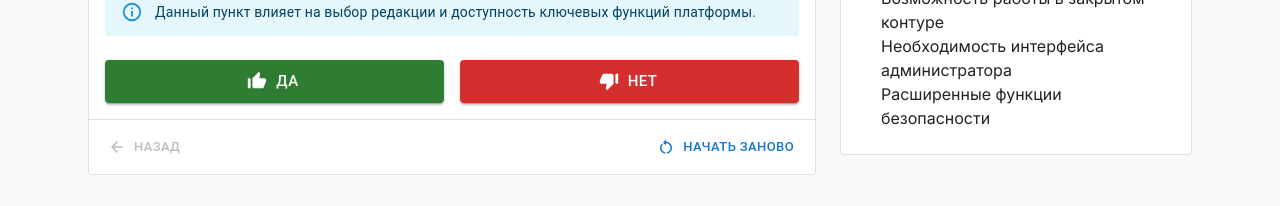
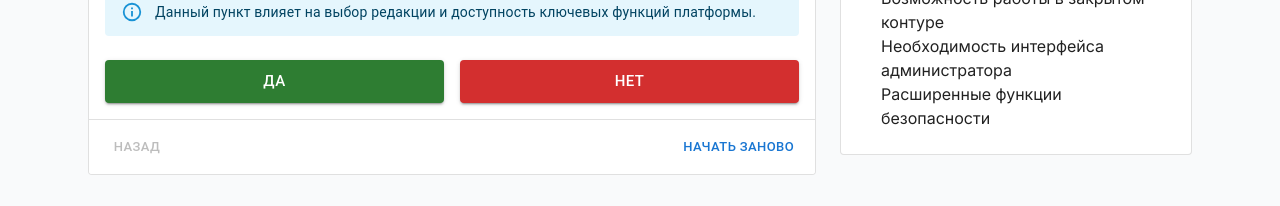
Before and after one commit to heAdz0r/dkp_license_graph, a Next.js app: page / in a window 1280 px wide. Shown: the part 492-698 px from the top of the page. Built offline with nearby package versions, Linux system fonts and the light colour scheme.

Commit message:
Fix icons import in StepCalculator

```diff
--- a/src/components/StepCalculator.tsx
+++ b/src/components/StepCalculator.tsx
@@ -10,21 +10,14 @@ import {
   LinearProgress,
   Stack,
   Typography,
-  Alert,
-  IconButton,
-  useTheme
+  Alert
 } from '@mui/material';
-import ThumbUpAltIcon from '@mui/icons-material/ThumbUpAlt';
-import ThumbDownAltIcon from '@mui/icons-material/ThumbDownAlt';
-import ArrowBackIcon from '@mui/icons-material/ArrowBack';
-import RestartAltIcon from '@mui/icons-material/RestartAlt';
 
 interface StepCalculatorProps {
   onEditionSelect: (edition: Edition | null) => void;
 }
 
 const StepCalculator: React.FC<StepCalculatorProps> = ({ onEditionSelect }) => {
-  const theme = useTheme();
   const [currentNodeId, setCurrentNodeId] = useState<string>('root');
   const [history, setHistory] = useState<string[]>([]);
   const [answers, setAnswers] = useState<Record<string, boolean>>({});
@@ -114,10 +107,10 @@ const StepCalculator: React.FC<StepCalculatorProps> = ({ onEditionSelect }) => {
           : "Ответьте на вопросы для подбора оптимальной редакции"
         }
         sx={{
-          bgcolor: theme.palette.primary.main,
-          color: theme.palette.primary.contrastText,
+          bgcolor: 'primary.main',
+          color: 'primary.contrastText',
           '& .MuiCardHeader-subheader': {
-            color: theme.palette.primary.contrastText,
+            color: 'primary.contrastText',
             opacity: 0.8
           }
         }}
@@ -162,7 +155,6 @@ const StepCalculator: React.FC<StepCalculatorProps> = ({ onEditionSelect }) => {
                 color="success"
                 size="large"
                 fullWidth
-                startIcon={<ThumbUpAltIcon />}
                 onClick={() => handleAnswer(true)}
               >
                 Да
@@ -175,7 +167,6 @@ const StepCalculator: React.FC<StepCalculatorProps> = ({ onEditionSelect }) => {
                 color="error"
                 size="large"
                 fullWidth
-                startIcon={<ThumbDownAltIcon />}
                 onClick={() => handleAnswer(false)}
               >
                 Нет
@@ -188,7 +179,6 @@ const StepCalculator: React.FC<StepCalculatorProps> = ({ onEditionSelect }) => {
             color="primary"
             size="large"
             fullWidth
-            startIcon={<RestartAltIcon />}
             onClick={handleReset}
           >
             Начать заново
@@ -201,7 +191,6 @@ const StepCalculator: React.FC<StepCalculatorProps> = ({ onEditionSelect }) => {
       {/* Навигация и история */}
       <Box sx={{ px: 2, py: 1.5, bgcolor: 'background.default', display: 'flex', justifyContent: 'space-between' }}>
         <Button
-          startIcon={<ArrowBackIcon />}
           disabled={history.length === 0}
           onClick={handleBack}
           size="small"
@@ -210,7 +199,6 @@ const StepCalculator: React.FC<StepCalculatorProps> = ({ onEditionSelect }) => {
         </Button>
 
         <Button
-          startIcon={<RestartAltIcon />}
           onClick={handleReset}
           size="small"
         >
```
